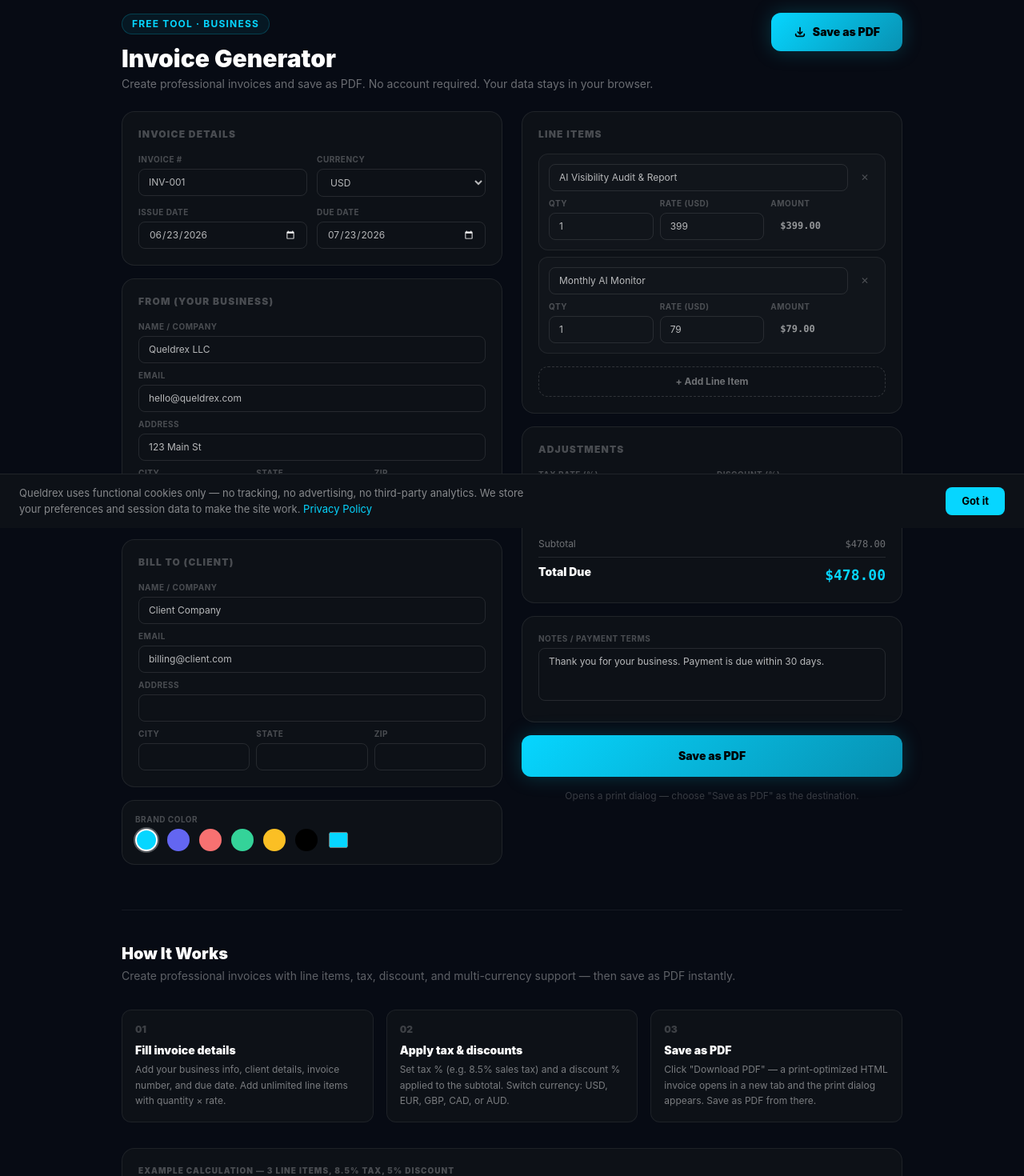
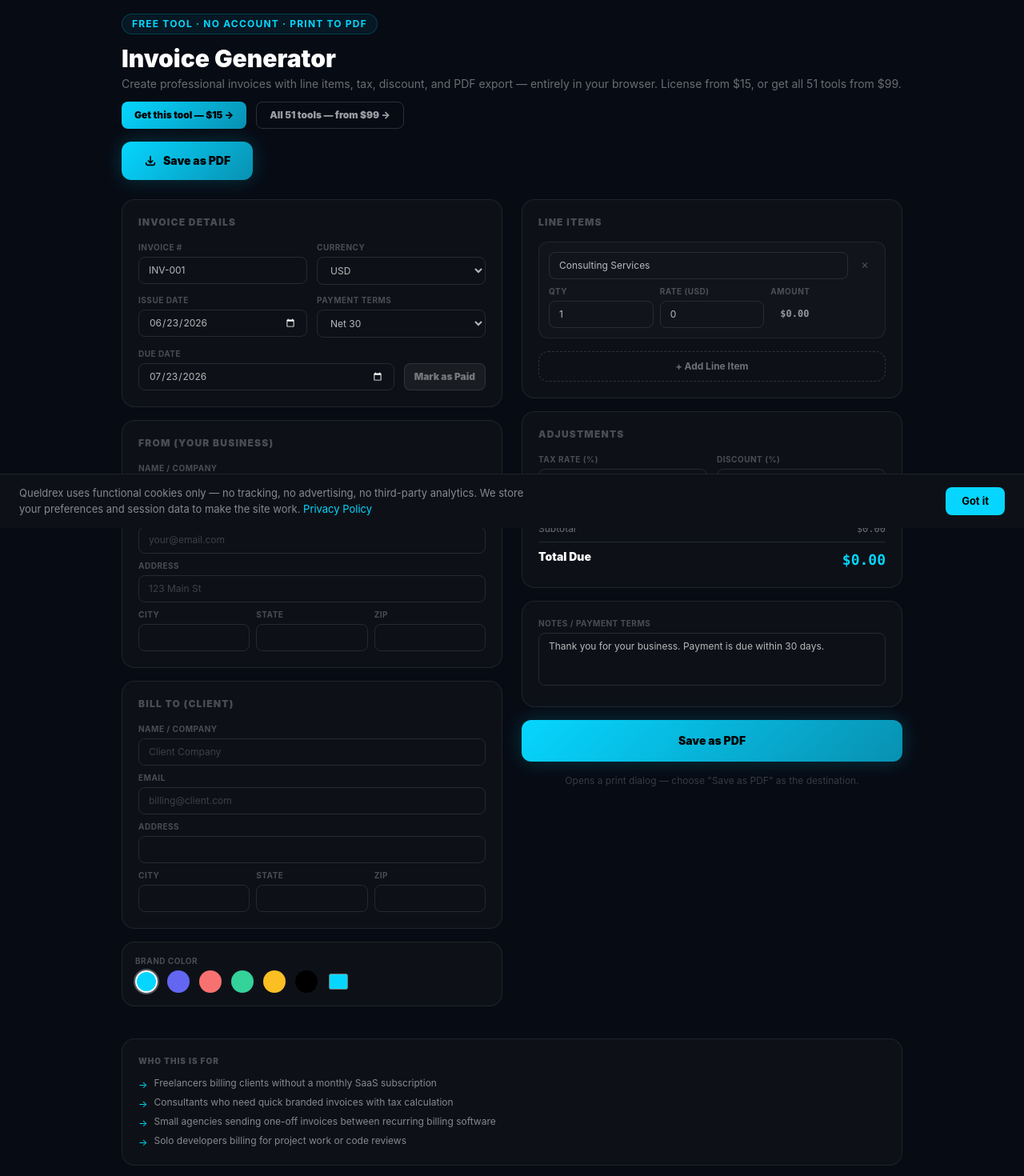
Before and after one commit to Queldrex/tools-platform, a Next.js app: page /tools/invoice-generator in a window 1280 px wide. Shown: the part 140-1610 px from the top of the page at 80% size. Built offline with nearby package versions, Linux system fonts and the light colour scheme.

Commit message:
fix: clear Queldrex defaults from invoice generator; feat: payment terms, PAID stamp, pricing CTAs

```diff
--- a/app/tools/invoice-generator/page.tsx
+++ b/app/tools/invoice-generator/page.tsx
@@ -38,27 +38,36 @@ const DEFAULTS: InvoiceData = {
   invoiceNumber: 'INV-001',
   issueDate: today,
   dueDate,
-  fromName: 'Queldrex LLC',
-  fromEmail: 'hello@queldrex.com',
-  fromAddress: '123 Main St',
-  fromCity: 'Castle Rock',
-  fromState: 'CO',
-  fromZip: '80108',
-  toName: 'Client Company',
-  toEmail: 'billing@client.com',
+  fromName: '',
+  fromEmail: '',
+  fromAddress: '',
+  fromCity: '',
+  fromState: '',
+  fromZip: '',
+  toName: '',
+  toEmail: '',
   toAddress: '',
   toCity: '',
   toState: '',
   toZip: '',
   items: [
-    { description: 'AI Visibility Audit & Report', qty: 1, rate: 399 },
-    { description: 'Monthly AI Monitor', qty: 1, rate: 79 },
+    { description: 'Consulting Services', qty: 1, rate: 0 },
   ],
   taxRate: 0,
   discount: 0,
   notes: 'Thank you for your business. Payment is due within 30 days.',
   currency: 'USD',
   accentColor: '#06d6ff',
+}
+
+type PaymentTerms = 'due-on-receipt' | 'net-15' | 'net-30' | 'net-60'
+
+function computeDueDate(invoiceDate: string, terms: PaymentTerms): string {
+  if (terms === 'due-on-receipt') return invoiceDate
+  const days = parseInt(terms.split('-')[1])
+  const d = new Date(invoiceDate || Date.now())
+  d.setDate(d.getDate() + days)
+  return d.toISOString().slice(0, 10)
 }
 
 const CURRENCIES = ['USD', 'EUR', 'GBP', 'CAD', 'AUD']
@@ -69,6 +78,8 @@ function formatCurrency(amount: number, currency: string): string {
 
 export default function InvoiceGeneratorPage() {
   const [data, setData] = useState<InvoiceData>(DEFAULTS)
+  const [paymentTerms, setPaymentTerms] = useState<PaymentTerms>('net-30')
+  const [isPaid, setIsPaid] = useState(false)
   const printRef = useRef<HTMLDivElement>(null)
 
   const update = (patch: Partial<InvoiceData>) => setData(d => ({ ...d, ...patch }))
@@ -124,7 +135,8 @@ export default function InvoiceGeneratorPage() {
           <h1>INVOICE</h1>
           <p>#${data.invoiceNumber}</p>
           <p style="margin-top:8px;">Issue date: <strong>${data.issueDate}</strong></p>
-          <p>Due date: <strong style="color:${data.accentColor};">${data.dueDate}</strong></p>
+          <p>Due date: <strong style="color:${data.accentColor};">${computeDueDate(data.issueDate, paymentTerms)}</strong></p>
+          <p style="color:#999;font-size:11px;">Payment terms: ${paymentTerms === 'due-on-receipt' ? 'Due on Receipt' : paymentTerms.toUpperCase().replace('-', ' ')}</p>
         </div>
       </div>
 
@@ -174,6 +186,7 @@ export default function InvoiceGeneratorPage() {
       </div>
 
       ${data.notes ? `<div class="notes"><div class="accent-bar"></div><p>${data.notes}</p></div>` : ''}
+      ${isPaid ? `<div style="position:fixed;top:40%;left:50%;transform:translate(-50%,-50%) rotate(-15deg);font-size:80px;font-weight:900;color:rgba(52,211,153,0.25);border:6px solid rgba(52,211,153,0.25);padding:0 20px;border-radius:8px;pointer-events:none;user-select:none;z-index:10;">PAID</div>` : ''}
     </body></html>`
 
     const win = window.open('', '_blank')
@@ -202,10 +215,14 @@ export default function InvoiceGeneratorPage() {
           <div>
             <div className="inline-flex items-center gap-2 px-3 py-1 rounded-full border text-xs font-bold tracking-widest uppercase mb-3"
               style={{ borderColor: 'rgba(6,182,212,0.25)', background: 'rgba(6,182,212,0.08)', color: '#06d6ff' }}>
-              Free Tool · Business
+              Free Tool · No Account · Print to PDF
             </div>
             <h1 className="text-3xl font-black text-white mb-1">Invoice Generator</h1>
-            <p className="text-white/40 text-sm">Create professional invoices and save as PDF. No account required. Your data stays in your browser.</p>
+            <p className="text-white/40 text-sm mb-3">Create professional invoices with line items, tax, discount, and PDF export — entirely in your browser. License from $15, or get all 51 tools from $99.</p>
+            <div className="flex gap-3 flex-wrap">
+              <Link href="/pricing" className="inline-flex items-center px-4 py-2 rounded-lg text-xs font-black text-black" style={{ background: 'linear-gradient(135deg,#06d6ff,#0891b2)' }}>Get this tool — $15 →</Link>
+              <Link href="/pricing" className="inline-flex items-center px-4 py-2 rounded-lg text-xs font-black border text-white/60" style={{ borderColor: 'rgba(255,255,255,0.15)' }}>All 51 tools — from $99 →</Link>
+            </div>
           </div>
           <button onClick={print}
             className="flex items-center gap-2 px-7 py-3.5 rounded-xl text-sm font-black text-black flex-shrink-0"
@@ -231,7 +248,34 @@ export default function InvoiceGeneratorPage() {
                   </select>
                 </div>
                 <div><label className={labelCls}>Issue Date</label><input type="date" className={inputCls} style={{ ...inputStyle, colorScheme: 'dark' }} value={data.issueDate} onChange={e => update({ issueDate: e.target.value })} /></div>
-                <div><label className={labelCls}>Due Date</label><input type="date" className={inputCls} style={{ ...inputStyle, colorScheme: 'dark' }} value={data.dueDate} onChange={e => update({ dueDate: e.target.value })} /></div>
+                <div>
+                  <label className={labelCls}>Payment Terms</label>
+                  <select value={paymentTerms} onChange={e => {
+                    const t = e.target.value as PaymentTerms
+                    setPaymentTerms(t)
+                    update({ dueDate: computeDueDate(data.issueDate, t) })
+                  }} className={inputCls} style={{ ...inputStyle, background: 'transparent', color: 'rgba(255,255,255,0.7)' }}>
+                    <option value="due-on-receipt" style={{ background: '#0d1117' }}>Due on Receipt</option>
+                    <option value="net-15" style={{ background: '#0d1117' }}>Net 15</option>
+                    <option value="net-30" style={{ background: '#0d1117' }}>Net 30</option>
+                    <option value="net-60" style={{ background: '#0d1117' }}>Net 60</option>
+                  </select>
+                </div>
+              </div>
+              <div className="mt-3 flex items-center gap-3">
+                <div className="flex-1">
+                  <label className={labelCls}>Due Date</label>
+                  <input type="date" className={inputCls} style={{ ...inputStyle, colorScheme: 'dark' }} value={data.dueDate} onChange={e => update({ dueDate: e.target.value })} />
+                </div>
+                <div className="flex-shrink-0 pt-5">
+                  <button onClick={() => setIsPaid(p => !p)}
+                    className="px-3 py-2 rounded-lg text-xs font-black transition-all"
+                    style={isPaid
+                      ? { background: 'rgba(52,211,153,0.15)', color: '#34d399', border: '1px solid rgba(52,211,153,0.3)' }
+                      : { background: 'rgba(255,255,255,0.05)', color: 'rgba(255,255,255,0.4)', border: '1px solid rgba(255,255,255,0.1)' }}>
+                    {isPaid ? '✓ PAID' : 'Mark as Paid'}
+                  </button>
+                </div>
               </div>
             </div>
 
@@ -239,9 +283,9 @@ export default function InvoiceGeneratorPage() {
             <div className="rounded-2xl border p-5" style={{ background: '#0d1117', borderColor: 'rgba(255,255,255,0.08)' }}>
               <p className="text-xs font-black uppercase tracking-widest text-white/25 mb-4">From (Your Business)</p>
               <div className="space-y-2">
-                <div><label className={labelCls}>Name / Company</label><input className={inputCls} style={inputStyle} value={data.fromName} onChange={e => update({ fromName: e.target.value })} /></div>
-                <div><label className={labelCls}>Email</label><input className={inputCls} style={inputStyle} value={data.fromEmail} onChange={e => update({ fromEmail: e.target.value })} /></div>
-                <div><label className={labelCls}>Address</label><input className={inputCls} style={inputStyle} value={data.fromAddress} onChange={e => update({ fromAddress: e.target.value })} /></div>
+                <div><label className={labelCls}>Name / Company</label><input className={inputCls} style={inputStyle} value={data.fromName} onChange={e => update({ fromName: e.target.value })} placeholder="Your Name / Business" /></div>
+                <div><label className={labelCls}>Email</label><input className={inputCls} style={inputStyle} value={data.fromEmail} onChange={e => update({ fromEmail: e.target.value })} placeholder="your@email.com" /></div>
+                <div><label className={labelCls}>Address</label><input className={inputCls} style={inputStyle} value={data.fromAddress} onChange={e => update({ fromAddress: e.target.value })} placeholder="123 Main St" /></div>
                 <div className="grid grid-cols-3 gap-2">
                   <div><label className={labelCls}>City</label><input className={inputCls} style={inputStyle} value={data.fromCity} onChange={e => update({ fromCity: e.target.value })} /></div>
                   <div><label className={labelCls}>State</label><input className={inputCls} style={inputStyle} value={data.fromState} onChange={e => update({ fromState: e.target.value })} /></div>
@@ -254,8 +298,8 @@ export default function InvoiceGeneratorPage() {
             <div className="rounded-2xl border p-5" style={{ background: '#0d1117', borderColor: 'rgba(255,255,255,0.08)' }}>
               <p className="text-xs font-black uppercase tracking-widest text-white/25 mb-4">Bill To (Client)</p>
               <div className="space-y-2">
-                <div><label className={labelCls}>Name / Company</label><input className={inputCls} style={inputStyle} value={data.toName} onChange={e => update({ toName: e.target.value })} /></div>
-                <div><label className={labelCls}>Email</label><input className={inputCls} style={inputStyle} value={data.toEmail} onChange={e => update({ toEmail: e.target.value })} /></div>
+                <div><label className={labelCls}>Name / Company</label><input className={inputCls} style={inputStyle} value={data.toName} onChange={e => update({ toName: e.target.value })} placeholder="Client Company" /></div>
+                <div><label className={labelCls}>Email</label><input className={inputCls} style={inputStyle} value={data.toEmail} onChange={e => update({ toEmail: e.target.value })} placeholder="billing@client.com" /></div>
                 <div><label className={labelCls}>Address</label><input className={inputCls} style={inputStyle} value={data.toAddress} onChange={e => update({ toAddress: e.target.value })} /></div>
                 <div className="grid grid-cols-3 gap-2">
                   <div><label className={labelCls}>City</label><input className={inputCls} style={inputStyle} value={data.toCity} onChange={e => update({ toCity: e.target.value })} /></div>
@@ -341,6 +385,23 @@ export default function InvoiceGeneratorPage() {
 
         <div ref={printRef} />
 
+        {/* Who This Is For */}
+        <div className="mt-10 rounded-2xl border p-5" style={{ background: '#0d1117', borderColor: 'rgba(255,255,255,0.07)' }}>
+          <p className="text-[10px] font-black uppercase tracking-widest text-white/25 mb-3">Who This Is For</p>
+          <ul className="space-y-1.5">
+            {[
+              'Freelancers billing clients without a monthly SaaS subscription',
+              'Consultants who need quick branded invoices with tax calculation',
+              'Small agencies sending one-off invoices between recurring billing software',
+              'Solo developers billing for project work or code reviews',
+            ].map(item => (
+              <li key={item} className="text-xs text-white/50 flex items-start gap-2">
+                <span className="text-cyan-400 mt-0.5 flex-shrink-0">→</span>{item}
+              </li>
+            ))}
+          </ul>
+        </div>
+
         {/* How It Works */}
         <div className="mt-14 border-t pt-10" style={{ borderColor: 'rgba(255,255,255,0.06)' }}>
           <h2 className="text-xl font-black text-white mb-1">How It Works</h2>
@@ -378,6 +439,15 @@ export default function InvoiceGeneratorPage() {
             </div>
           </div>
         </div>
+        {/* License CTA */}
+        <div className="mt-14 rounded-2xl border p-6 text-center" style={{ background: 'rgba(52,211,153,0.04)', borderColor: 'rgba(52,211,153,0.15)' }}>
+          <p className="text-white font-black mb-1">Add invoice generation to your platform</p>
+          <p className="text-white/40 text-sm mb-4">Line items, tax/discount, payment terms, PAID stamp, PDF export. Client-side only, one-time license.</p>
+          <div className="flex gap-3 justify-center flex-wrap">
+            <Link href="/pricing" className="px-5 py-2.5 rounded-xl text-sm font-black text-black" style={{ background: 'linear-gradient(135deg,#34d399,#059669)' }}>Get this tool — $15 →</Link>
+            <Link href="/pricing" className="px-5 py-2.5 rounded-xl text-sm font-black border text-white/70" style={{ borderColor: 'rgba(255,255,255,0.1)' }}>All 51 tools — from $99 →</Link>
+          </div>
+        </div>
       </main>
       <Footer />
     </div>
```
